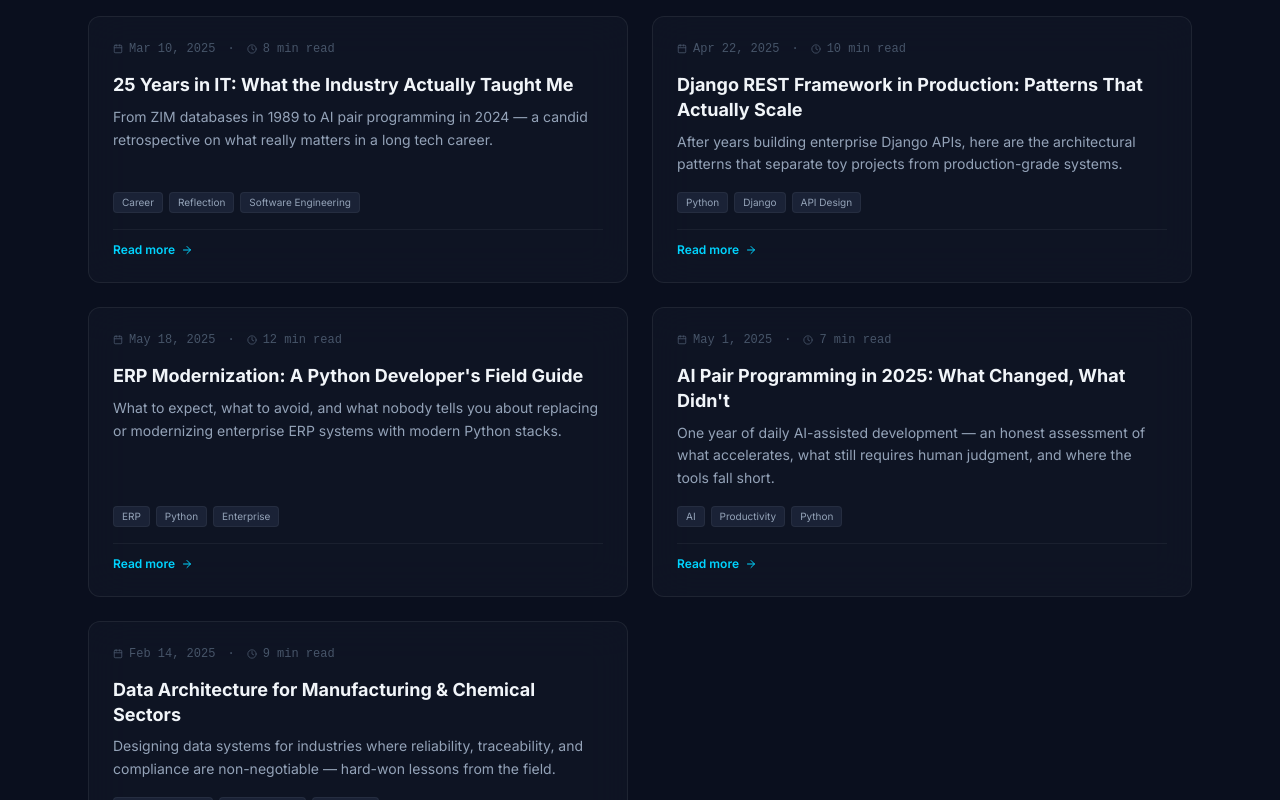
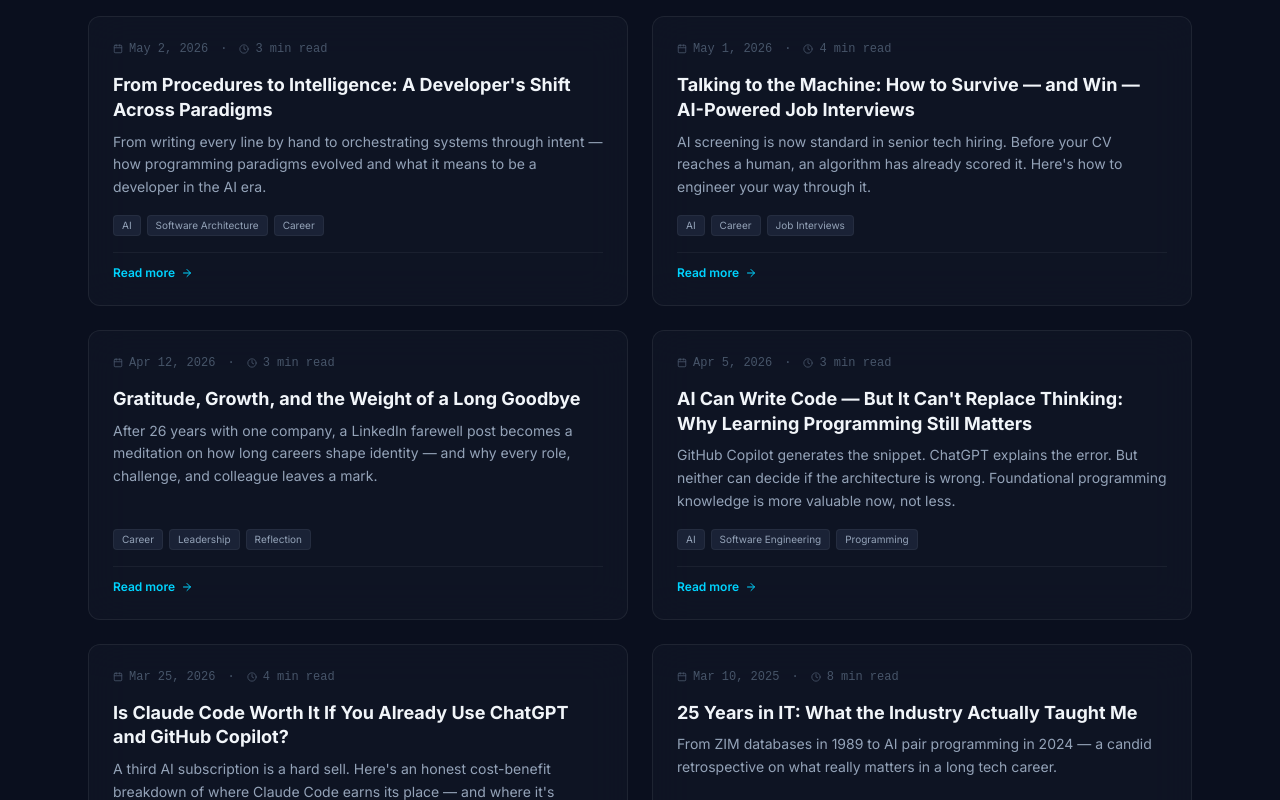
Before and after one commit to Eduardo-Lucas/portfolio, a Next.js app: page /blog in a window 1280 px wide. Shown: the part 720-1520 px from the top of the page. Built offline with nearby package versions, Linux system fonts and the light colour scheme.

Commit message:
Add 6 real Medium articles with mediumUrl links
Co-Authored-By: Claude Sonnet 4.6 <noreply@anthropic.com>

```diff
--- a/src/data/blog.ts
+++ b/src/data/blog.ts
@@ -10,6 +10,55 @@ export interface BlogPost {
 }
 
 export const blogPosts: BlogPost[] = [
+  {
+    slug: "stop-burning-tokens",
+    title: "Stop Burning Tokens: A Developer's Guide to Smarter AI Usage",
+    excerpt:
+      "Upgrading your Claude plan won't fix inefficient habits. Learn practical strategies — from selective file referencing to model selection — to get more out of every session.",
+    date: "2026-05-10",
+    readTime: "5 min read",
+    tags: ["AI", "Claude Code", "Developer Tools", "Productivity"],
+    mediumUrl: "https://medium.com/@CariocaBotafogo/stop-burning-tokens-a-developers-guide-to-smarter-ai-usage-0a07dc9e77bc",
+    content: `
+# Stop Burning Tokens: A Developer's Guide to Smarter AI Usage
+
+Hitting your Claude quota mid-sprint is frustrating. The instinct is to upgrade — but the real problem is usually how you're using the tool, not how much you're paying for it.
+
+## What This Article Covers
+
+- Why token waste happens and how to spot it
+- Selective file referencing to keep context lean
+- Choosing between Sonnet and Opus for the right tasks
+- Managing extended thinking and session windows
+- Practical habits that stretch your quota further
+
+Read the full article on Medium using the button above.
+`,
+  },
+  {
+    slug: "from-procedures-to-intelligence",
+    title: "From Procedures to Intelligence: A Developer's Shift Across Paradigms",
+    excerpt:
+      "From writing every line by hand to orchestrating systems through intent — how programming paradigms evolved and what it means to be a developer in the AI era.",
+    date: "2026-05-02",
+    readTime: "3 min read",
+    tags: ["AI", "Software Architecture", "Career", "Programming Paradigms"],
+    mediumUrl: "https://medium.com/@CariocaBotafogo/from-procedures-to-intelligence-a-developers-shift-across-paradigms-4161f44f160a",
+    content: `
+# From Procedures to Intelligence: A Developer's Shift Across Paradigms
+
+Every generation of developers has had to unlearn something. Procedural gave way to object-oriented; object-oriented gave way to functional and distributed thinking. Now AI-assisted development is rewriting the rules again.
+
+## What This Article Covers
+
+- The arc from procedural code to OOP to AI collaboration
+- How "abstraction increases, manual control decreases" across each shift
+- The evolving role of the developer: from typist to architect to orchestrator
+- What GitHub Copilot, ChatGPT, and Claude represent in this continuum
+
+Read the full article on Medium using the button above.
+`,
+  },
   {
     slug: "ai-powered-job-interviews",
     title: "Talking to the Machine: How to Survive — and Win — AI-Powered Job Interviews",
@@ -32,6 +81,78 @@ The anxiety around AI-evaluated interviews is understandable — but mostly misp
 - The STAR method and why structured answers score higher
 - Keyword alignment strategies that get you past the initial filter
 - What shifts once you know a human is reading
+
+Read the full article on Medium using the button above.
+`,
+  },
+  {
+    slug: "gratitude-growth-long-goodbye",
+    title: "Gratitude, Growth, and the Weight of a Long Goodbye",
+    excerpt:
+      "After 26 years with one company, a LinkedIn farewell post becomes a meditation on how long careers shape identity — and why every role, challenge, and colleague leaves a mark.",
+    date: "2026-04-12",
+    readTime: "3 min read",
+    tags: ["Career", "Leadership", "Reflection", "Professional Growth"],
+    mediumUrl: "https://medium.com/@CariocaBotafogo/gratitude-growth-and-the-weight-of-a-long-goodbye-487db36448c7",
+    content: `
+# Gratitude, Growth, and the Weight of a Long Goodbye
+
+After 26 years with the same organization, leaving isn't a single event — it's a slow accumulation of lasts. The last stand-up. The last deployment. The last goodbye to someone who understood exactly what you'd been through.
+
+## What This Article Covers
+
+- Why LinkedIn farewell posts aren't performative — they're necessary
+- How careers become intertwined with organizational identity
+- The idea that every role, every challenge, every colleague shapes who you become
+- What "cumulative career" means in practice
+
+Read the full article on Medium using the button above.
+`,
+  },
+  {
+    slug: "ai-cant-replace-thinking",
+    title: "AI Can Write Code — But It Can't Replace Thinking: Why Learning Programming Still Matters",
+    excerpt:
+      "GitHub Copilot generates the snippet. ChatGPT explains the error. But neither can decide if the architecture is wrong. Foundational programming knowledge is more valuable now, not less.",
+    date: "2026-04-05",
+    readTime: "3 min read",
+    tags: ["AI", "Software Engineering", "Programming", "Tech Careers"],
+    mediumUrl: "https://medium.com/@CariocaBotafogo/ai-can-write-code-but-it-cant-replace-thinking-why-learning-programming-still-matters-5de7da742386",
+    content: `
+# AI Can Write Code — But It Can't Replace Thinking: Why Learning Programming Still Matters
+
+AI tools can generate a working function in seconds. They can explain a stack trace, suggest a refactor, and scaffold an entire module from a prompt. So why does learning to program still matter?
+
+## What This Article Covers
+
+- Why AI-generated code still needs a human who understands it
+- The gap between generating code and validating it
+- Debugging and architectural decisions that AI tools can't make alone
+- Why foundational programming knowledge compounds faster in the AI era
+
+Read the full article on Medium using the button above.
+`,
+  },
+  {
+    slug: "is-claude-code-worth-it",
+    title: "Is Claude Code Worth It If You Already Use ChatGPT and GitHub Copilot?",
+    excerpt:
+      "A third AI subscription is a hard sell. Here's an honest cost-benefit breakdown of where Claude Code earns its place — and where it's redundant.",
+    date: "2026-03-25",
+    readTime: "4 min read",
+    tags: ["AI", "Claude Code", "Developer Tools", "GitHub Copilot"],
+    mediumUrl: "https://medium.com/@CariocaBotafogo/is-claude-code-worth-it-if-you-already-use-chatgpt-and-github-copilot-e864fa06f2a0",
+    content: `
+# Is Claude Code Worth It If You Already Use ChatGPT and GitHub Copilot?
+
+You already pay for GitHub Copilot. ChatGPT handles your conversational debugging. Adding Claude Code to the stack is a real money question, not a shiny-tool question.
+
+## What This Article Covers
+
+- What Claude Code does that ChatGPT and Copilot don't
+- Where it genuinely adds value: large-scale refactoring, legacy codebases, multi-file tasks
+- Where it's redundant: standard API work, CRUD development, quick lookups
+- The honest cost-benefit verdict: situational investment, not automatic upgrade
 
 Read the full article on Medium using the button above.
 `,
```
